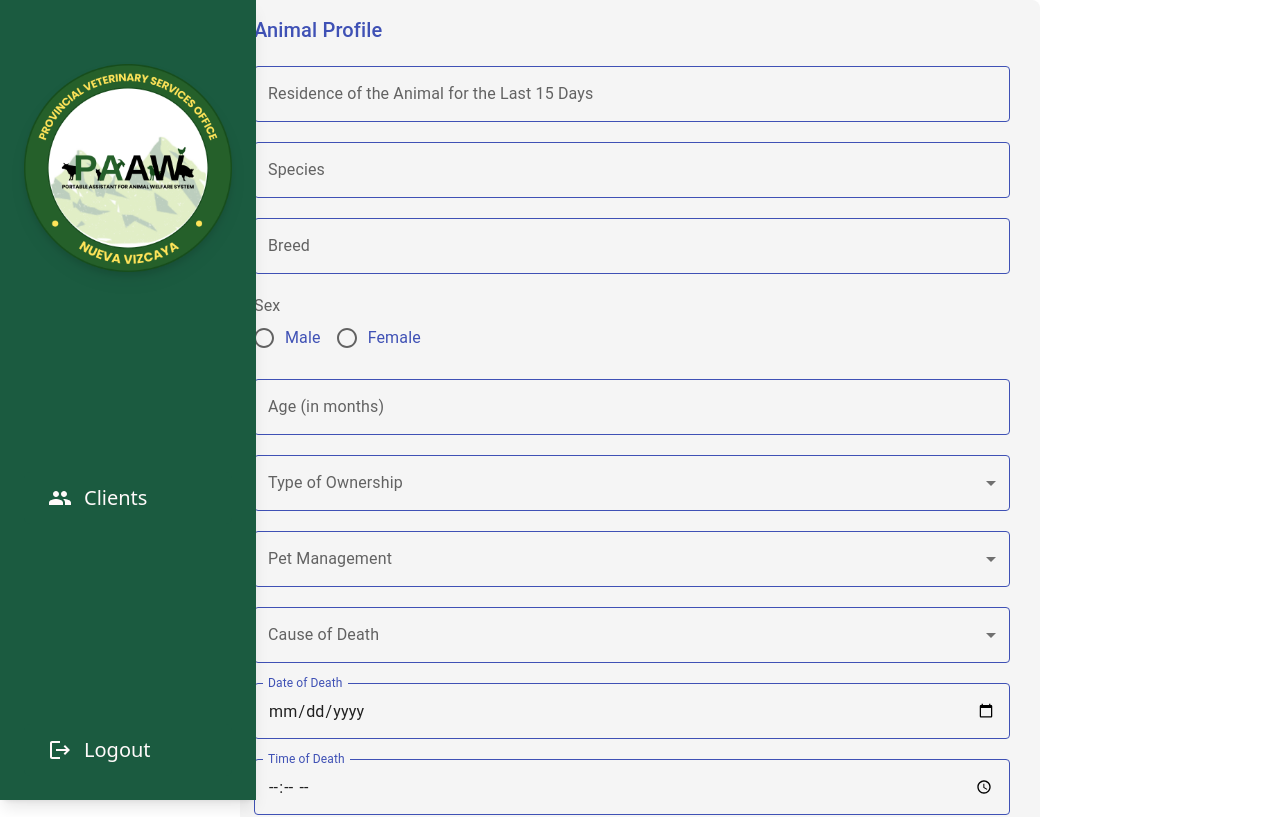
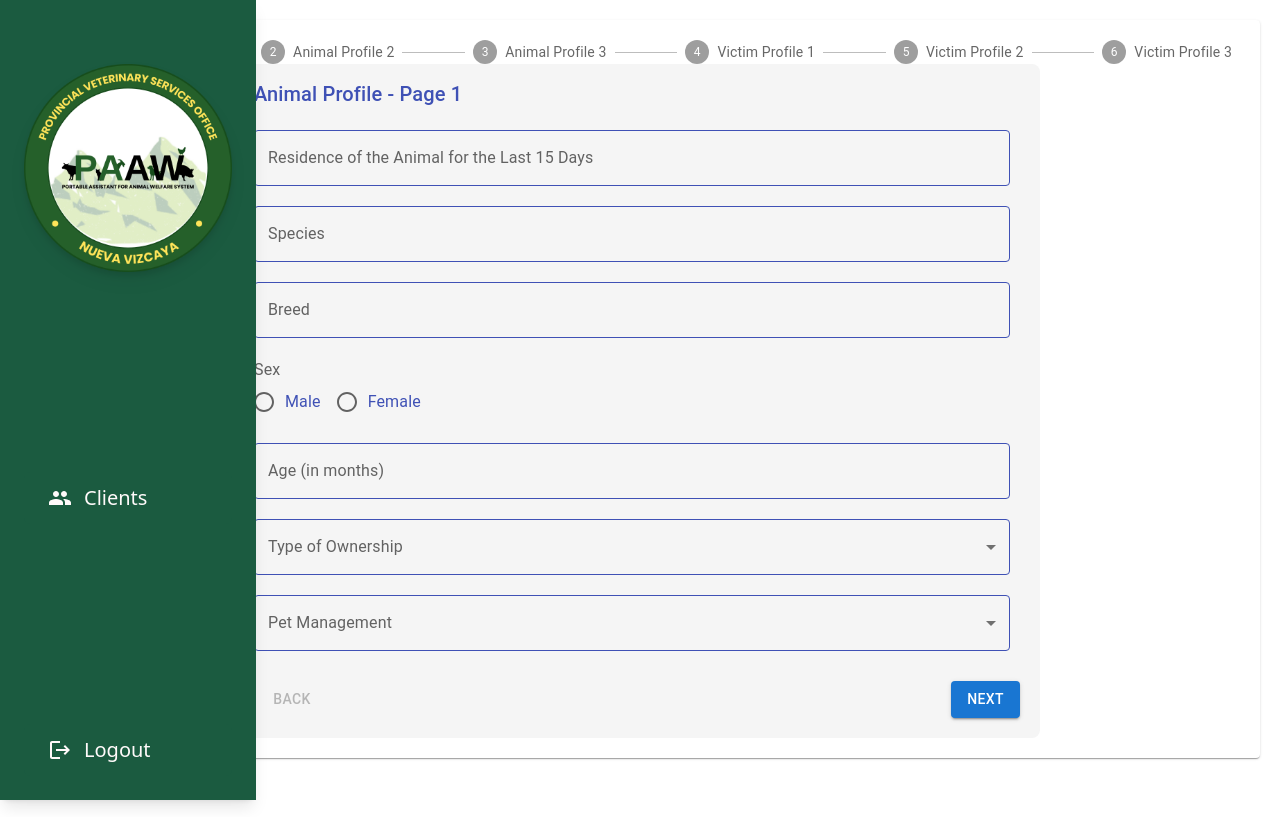
Before and after one commit to TonYacapin/PAAW, a React (Create React App) app in the folder dashboard/: page /rhf in a window 1280 px wide. Shown: the top 817 px of the page. Built offline with nearby package versions, Linux system fonts and the light colour scheme.

Commit message:
push ko na

```diff
--- a/dashboard/src/pages/RABIES/RabiesHistoryForm.js
+++ b/dashboard/src/pages/RABIES/RabiesHistoryForm.js
@@ -1,5 +1,5 @@
 import React, { useState } from 'react';
-import axios from 'axios'; // Import Axios
+import axios from 'axios';
 import {
   TextField,
   FormControl,
@@ -14,18 +14,18 @@ import {
   FormGroup,
   Grid,
   Typography,
-  Button
+  Button,
+  Stepper,
+  Step,
+  StepLabel,
+  Paper,
 } from '@mui/material';
 import Navbar from '../../component/Navbar';
 import "./RabiesHistoryForm.css";
 
 const RabiesHistoryForm = () => {
-
   const [siteOfBiteSpecify, setSiteOfBiteSpecify] = useState('');
-
   const [locationOfBiteSpecify, setLocationOfBiteSpecify] = useState('');
-
-
   const [treatmentReceivedSpecify, setTreatmentReceivedSpecify] = useState('');
   const [ownershipType, setOwnershipType] = useState('');
   const [petManagement, setPetManagement] = useState('');
@@ -34,13 +34,10 @@ const RabiesHistoryForm = () => {
   const [bitchVaccinated, setBitchVaccinated] = useState('');
   const [contactWithAnimals, setContactWithAnimals] = useState('');
   const [contactLocation, setContactLocation] = useState('');
-
   const [siteOfBite, setSiteOfBite] = useState('');
   const [biteProvoked, setBiteProvoked] = useState('');
   const [locationOfBite, setLocationOfBite] = useState('');
   const [treatmentReceived, setTreatmentReceived] = useState('');
-
-  // Additional states for new fields
   const [animalResidence, setAnimalResidence] = useState('');
   const [species, setSpecies] = useState('');
   const [breed, setBreed] = useState('');
@@ -75,10 +72,18 @@ const RabiesHistoryForm = () => {
   const [treatmentReceivedOther, setTreatmentReceivedOther] = useState('');
   const [dateOfTreatmentReceived, setDateOfTreatmentReceived] = useState('');
 
-  // Submit handler function
+  const [activeStep, setActiveStep] = useState(0);
+
+  const handleNext = () => {
+    setActiveStep((prevActiveStep) => prevActiveStep + 1);
+  };
+
+  const handleBack = () => {
+    setActiveStep((prevActiveStep) => prevActiveStep - 1);
+  };
+
   const handleSubmit = async (event) => {
-    event.preventDefault(); // Prevent the default form submission
-
+    event.preventDefault();
     const formData = {
       ownershipType,
       petManagement,
@@ -119,7 +124,7 @@ const RabiesHistoryForm = () => {
     };
 
     try {
-      console.log(formData)
+      console.log(formData);
       const response = await axios.post(`${process.env.REACT_APP_API_BASE_URL}/RH`, formData);
       console.log('Form submitted successfully:', response.data);
       // Handle success (e.g., show a success message or redirect)
@@ -129,16 +134,16 @@ const RabiesHistoryForm = () => {
     }
   };
 
+  const steps = ['Animal Profile 1', 'Animal Profile 2', 'Animal Profile 3', 'Victim Profile 1', 'Victim Profile 2', 'Victim Profile 3'];
+
+  const renderStepContent = (step) => {
+    switch (step) {
+      case 0:
         return (
           <>
-      <Navbar />
-      <form onSubmit={handleSubmit}>
-        <Grid container spacing={2}>
-          {/* Animal Details Form */}
             <Grid item xs={12}>
-            <Typography variant="h6">Animal Profile</Typography>
+              <Typography variant="h6">Animal Profile - Page 1</Typography>
             </Grid>
-
             <Grid item xs={12}>
               <TextField
                 fullWidth
@@ -148,7 +153,6 @@ const RabiesHistoryForm = () => {
                 onChange={(e) => setAnimalResidence(e.target.value)}
               />
             </Grid>
-
             <Grid item xs={12}>
               <TextField
                 fullWidth
@@ -158,7 +162,6 @@ const RabiesHistoryForm = () => {
                 onChange={(e) => setSpecies(e.target.value)}
               />
             </Grid>
-
             <Grid item xs={12}>
               <TextField
                 fullWidth
@@ -168,7 +171,6 @@ const RabiesHistoryForm = () => {
                 onChange={(e) => setBreed(e.target.value)}
               />
             </Grid>
-
             <Grid item xs={12}>
               <FormControl component="fieldset">
                 <FormLabel component="legend">Sex</FormLabel>
@@ -192,7 +194,6 @@ const RabiesHistoryForm = () => {
                 onChange={(e) => setAge(e.target.value)}
               />
             </Grid>
-
             <Grid item xs={12}>
               <FormControl fullWidth variant="outlined">
                 <InputLabel>Type of Ownership</InputLabel>
@@ -207,7 +208,6 @@ const RabiesHistoryForm = () => {
                 </Select>
               </FormControl>
             </Grid>
-
             <Grid item xs={12}>
               <FormControl fullWidth variant="outlined">
                 <InputLabel>Pet Management</InputLabel>
@@ -221,7 +221,14 @@ const RabiesHistoryForm = () => {
                 </Select>
               </FormControl>
             </Grid>
-
+          </>
+        );
+      case 1:
+        return (
+          <>
+            <Grid item xs={12}>
+              <Typography variant="h6">Animal Profile - Page 2</Typography>
+            </Grid>
             <Grid item xs={12}>
               <FormControl fullWidth variant="outlined">
                 <InputLabel>Cause of Death</InputLabel>
@@ -235,17 +242,8 @@ const RabiesHistoryForm = () => {
                   <MenuItem value="accident">Accident</MenuItem>
                   <MenuItem value="others">Others</MenuItem>
                 </Select>
-              {causeOfDeath === 'others' && (
-                <TextField
-                  fullWidth
-                  label="Specify Cause of Death"
-                  variant="outlined"
-                  margin="normal"
-                />
-              )}
               </FormControl>
             </Grid>
-
             <Grid item xs={12}>
               <TextField
                 fullWidth
@@ -257,7 +255,6 @@ const RabiesHistoryForm = () => {
                 onChange={(e) => setDateOfDeath(e.target.value)}
               />
             </Grid>
-
             <Grid item xs={12}>
               <TextField
                 fullWidth
@@ -269,7 +266,6 @@ const RabiesHistoryForm = () => {
                 onChange={(e) => setTimeOfDeath(e.target.value)}
               />
             </Grid>
-
             <Grid item xs={12}>
               <FormControl fullWidth variant="outlined">
                 <InputLabel>Vaccination History</InputLabel>
@@ -281,17 +277,8 @@ const RabiesHistoryForm = () => {
                   <MenuItem value="rabies">Rabies</MenuItem>
                   <MenuItem value="others">Others</MenuItem>
                 </Select>
-              {vaccinationHistory === 'others' && (
-                <TextField
-                  fullWidth
-                  label="Specify Vaccination"
-                  variant="outlined"
-                  margin="normal"
-                />
-              )}
               </FormControl>
             </Grid>
-
             <Grid item xs={12}>
               <TextField
                 fullWidth
@@ -301,7 +288,6 @@ const RabiesHistoryForm = () => {
                 onChange={(e) => setTypeOfVaccine(e.target.value)}
               />
             </Grid>
-
             <Grid item xs={12}>
               <TextField
                 fullWidth
@@ -313,7 +299,6 @@ const RabiesHistoryForm = () => {
                 onChange={(e) => setDateOfLastVaccination(e.target.value)}
               />
             </Grid>
-
             <Grid item xs={12}>
               <FormControl component="fieldset">
                 <FormLabel component="legend">Bitch Vaccinated (for puppies 3 months and below)?</FormLabel>
@@ -325,17 +310,8 @@ const RabiesHistoryForm = () => {
                   <FormControlLabel value="yes" control={<Radio />} label="Yes" />
                   <FormControlLabel value="no" control={<Radio />} label="No" />
                 </RadioGroup>
-              {bitchVaccinated === 'yes' && (
-                <TextField
-                  fullWidth
-                  label="Specify"
-                  variant="outlined"
-                  margin="normal"
-                />
-              )}
               </FormControl>
             </Grid>
-
             <Grid item xs={12}>
               <FormControl component="fieldset">
                 <FormLabel component="legend">Contact with Other Animals?</FormLabel>
@@ -347,8 +323,11 @@ const RabiesHistoryForm = () => {
                   <FormControlLabel value="yes" control={<Radio />} label="Yes" />
                   <FormControlLabel value="no" control={<Radio />} label="No" />
                 </RadioGroup>
+              </FormControl>
+            </Grid>
             {contactWithAnimals === 'yes' && (
-                <FormControl fullWidth variant="outlined" margin="normal">
+              <Grid item xs={12}>
+                <FormControl fullWidth variant="outlined">
                   <InputLabel>Where?</InputLabel>
                   <Select
                     value={contactLocation}
@@ -359,19 +338,9 @@ const RabiesHistoryForm = () => {
                     <MenuItem value="neighbor">Neighbor</MenuItem>
                     <MenuItem value="others">Others</MenuItem>
                   </Select>
-                  {contactLocation === 'others' && (
-                    <TextField
-                      fullWidth
-                      label="Specify Location"
-                      variant="outlined"
-                      margin="normal"
-                    />
-                  )}
-                </FormControl>
-              )}
                 </FormControl>
               </Grid>
-
+            )}
             <Grid item xs={12}>
               <Typography variant="body1">If Sick, Duration of Illness</Typography>
             </Grid>
@@ -397,7 +366,6 @@ const RabiesHistoryForm = () => {
                 onChange={(e) => setDurationIllnessTo(e.target.value)}
               />
             </Grid>
-
             <Grid item xs={12}>
               <FormControl component="fieldset">
                 <FormLabel component="legend">Behavioral Changes</FormLabel>
@@ -439,11 +407,14 @@ const RabiesHistoryForm = () => {
                 )}
               </FormControl>
             </Grid>
-
+          </>
+        );
+      case 2:
+        return (
+          <>
             <Grid item xs={12}>
-            <Typography variant="h6">Victim Profile</Typography>
+              <Typography variant="h6">Victim Profile - Page 1</Typography>
             </Grid>
-
             <Grid item xs={12}>
               <TextField
                 fullWidth
@@ -453,7 +424,6 @@ const RabiesHistoryForm = () => {
                 onChange={(e) => setVictimName(e.target.value)}
               />
             </Grid>
-
             <Grid item xs={12}>
               <TextField
                 fullWidth
@@ -463,7 +433,6 @@ const RabiesHistoryForm = () => {
                 onChange={(e) => setVictimAge(e.target.value)}
               />
             </Grid>
-
             <Grid item xs={12}>
               <FormControl component="fieldset">
                 <FormLabel component="legend">Sex</FormLabel>
@@ -477,7 +446,6 @@ const RabiesHistoryForm = () => {
                 </RadioGroup>
               </FormControl>
             </Grid>
-
             <Grid item xs={12}>
               <TextField
                 fullWidth
@@ -487,7 +455,6 @@ const RabiesHistoryForm = () => {
                 onChange={(e) => setVictimAddress(e.target.value)}
               />
             </Grid>
-
             <Grid item xs={12}>
               <TextField
                 fullWidth
@@ -499,7 +466,6 @@ const RabiesHistoryForm = () => {
                 onChange={(e) => setDateOfBite(e.target.value)}
               />
             </Grid>
-
             <Grid item xs={12}>
               <TextField
                 fullWidth
@@ -511,7 +477,14 @@ const RabiesHistoryForm = () => {
                 onChange={(e) => setTimeOfBite(e.target.value)}
               />
             </Grid>
-
+          </>
+        );
+      case 3:
+        return (
+          <>
+            <Grid item xs={12}>
+              <Typography variant="h6">Victim Profile - Page 2</Typography>
+            </Grid>
             <Grid item xs={12}>
               <FormControl fullWidth variant="outlined">
                 <InputLabel>Site of Bite</InputLabel>
@@ -527,6 +500,7 @@ const RabiesHistoryForm = () => {
                   <MenuItem value="back">Back</MenuItem>
                   <MenuItem value="others">Others</MenuItem>
                 </Select>
+              </FormControl>
               {siteOfBite === 'others' && (
                 <TextField
                   fullWidth
@@ -537,9 +511,7 @@ const RabiesHistoryForm = () => {
                   onChange={(e) => setSiteOfBiteSpecify(e.target.value)}
                 />
               )}
-            </FormControl>
             </Grid>
-
             <Grid item xs={12}>
               <FormControl fullWidth variant="outlined">
                 <InputLabel>Nature of Bite</InputLabel>
@@ -557,7 +529,6 @@ const RabiesHistoryForm = () => {
                 </Select>
               </FormControl>
             </Grid>
-
             <Grid item xs={12}>
               <FormControl component="fieldset">
                 <FormLabel component="legend">Bite Provoked?</FormLabel>
@@ -569,6 +540,7 @@ const RabiesHistoryForm = () => {
                   <FormControlLabel value="yes" control={<Radio />} label="Yes" />
                   <FormControlLabel value="no" control={<Radio />} label="No" />
                 </RadioGroup>
+              </FormControl>
               {biteProvoked === 'yes' && (
                 <TextField
                   fullWidth
@@ -579,9 +551,7 @@ const RabiesHistoryForm = () => {
                   onChange={(e) => setBiteProvokedSpecify(e.target.value)}
                 />
               )}
-            </FormControl>
             </Grid>
-
             <Grid item xs={12}>
               <FormControl fullWidth variant="outlined">
                 <InputLabel>Location of Bite</InputLabel>
@@ -594,6 +564,7 @@ const RabiesHistoryForm = () => {
                   <MenuItem value="neighborhood">Neighborhood</MenuItem>
                   <MenuItem value="others">Others</MenuItem>
                 </Select>
+              </FormControl>
               {locationOfBite === 'others' && (
                 <TextField
                   fullWidth
@@ -604,9 +575,7 @@ const RabiesHistoryForm = () => {
                   onChange={(e) => setLocationOfBiteSpecify(e.target.value)}
                 />
               )}
-            </FormControl>
             </Grid>
-
             <Grid item xs={12}>
               <TextField
                 fullWidth
@@ -618,7 +587,6 @@ const RabiesHistoryForm = () => {
                 onChange={(e) => setOtherVictims(e.target.value)}
               />
             </Grid>
-
             <Grid item xs={12}>
               <FormControl fullWidth variant="outlined">
                 <InputLabel>Treatment Received</InputLabel>
@@ -631,6 +599,7 @@ const RabiesHistoryForm = () => {
                   <MenuItem value="anti_tetanus">Anti-Tetanus</MenuItem>
                   <MenuItem value="others">Others</MenuItem>
                 </Select>
+              </FormControl>
               {treatmentReceived === 'others' && (
                 <TextField
                   fullWidth
@@ -641,9 +610,7 @@ const RabiesHistoryForm = () => {
                   onChange={(e) => setTreatmentReceivedSpecify(e.target.value)}
                 />
               )}
-            </FormControl>
             </Grid>
-
             <Grid item xs={12}>
               <TextField
                 fullWidth
@@ -655,17 +622,48 @@ const RabiesHistoryForm = () => {
                 onChange={(e) => setDateOfTreatmentReceived(e.target.value)}
               />
             </Grid>
+          </>
+        );
+      default:
+        return 'Unknown step';
+    }
+  };
+
+  return (
+    <>
+      <Navbar />
+      <Paper style={{ padding: '20px', margin: '20px' }}>
+        <Stepper activeStep={activeStep}>
+          {steps.map((label) => (
+            <Step key={label}>
+              <StepLabel>{label}</StepLabel>
+            </Step>
+          ))}
+        </Stepper>
+        <form onSubmit={handleSubmit}>
+          <Grid container spacing={2}>
+            {renderStepContent(activeStep)}
           </Grid>
-
+          <div style={{ marginTop: '20px', display: 'flex', justifyContent: 'space-between' }}>
             <Button
-          variant="contained"
-          color="primary"
-          type="submit"
-          style={{ marginTop: 50 }}
+              color="inherit"
+              disabled={activeStep === 0}
+              onClick={handleBack}
             >
-          Save
+              Back
             </Button>
+            {activeStep === steps.length - 1 ? (
+              <Button variant="contained" color="primary" type="submit">
+                Submit
+              </Button>
+            ) : (
+              <Button variant="contained" color="primary" onClick={handleNext}>
+                Next
+              </Button>
+            )}
+          </div>
         </form>
+      </Paper>
     </>
   );
 };
```
Also changed, not shown: 1 other file (tests, documents, lock files or other folders). Lines whose indentation alone changed are shown as unchanged.
